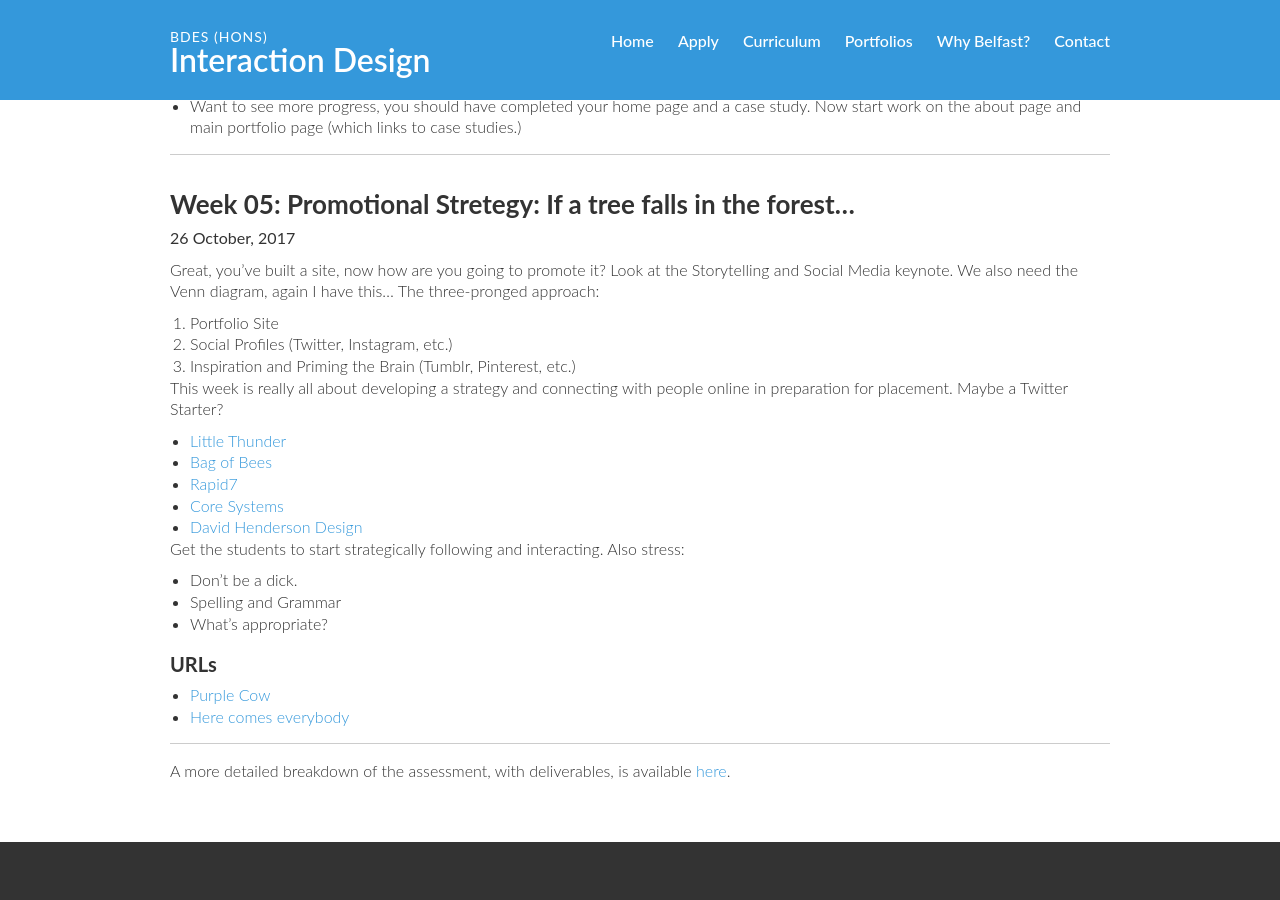
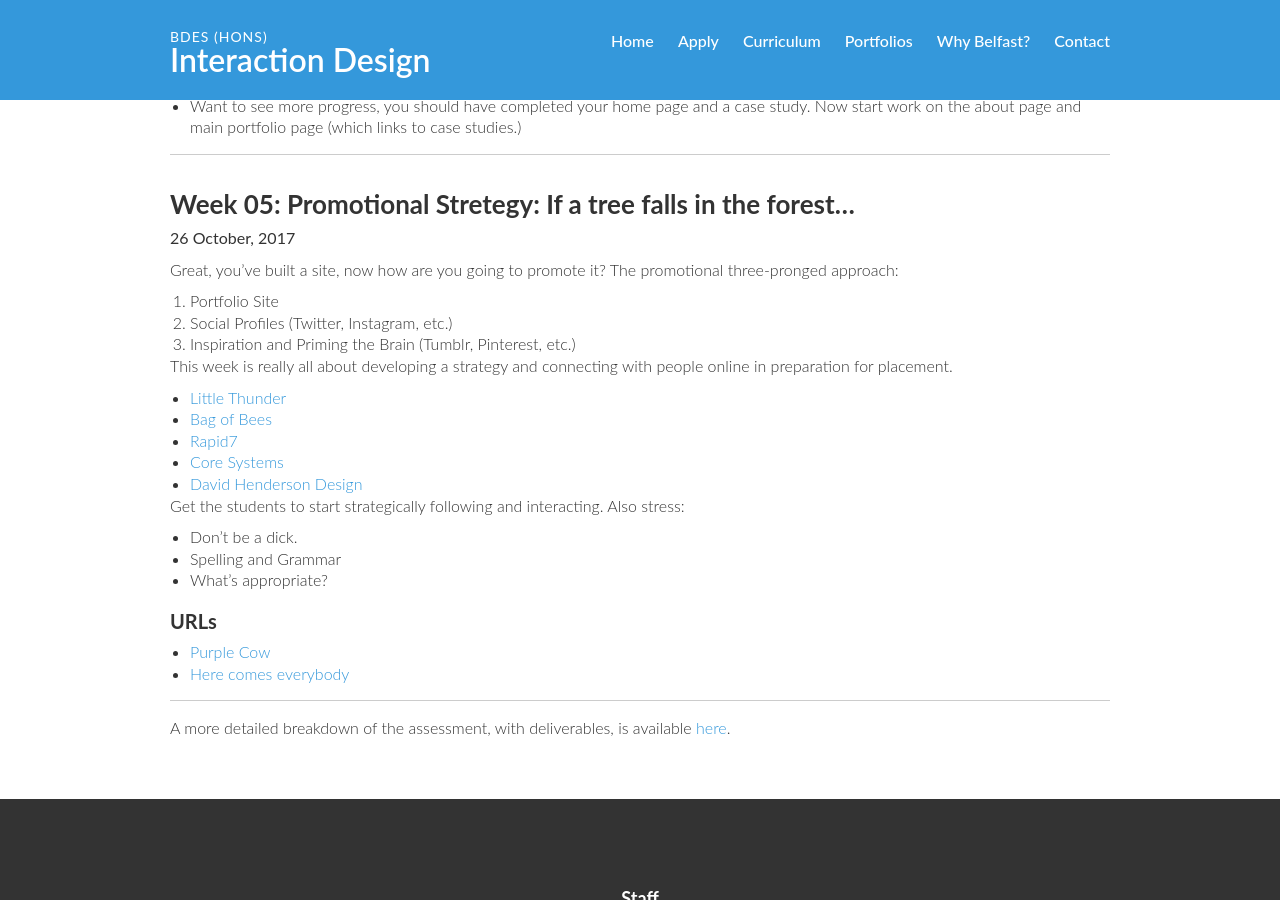
Before and after one commit to ixdbelfast/ixdbelfast.github.io, a Jekyll site: the page built from modules/IXD301/IXD301.md, in a window 1280 px wide and 900 px high, scrolled down 3447 px. Built offline with Jekyll 4.4.1, drawn with Linux system fonts in a browser that asks for light colours; our own code applies the rules of GitHub Pages for plain Markdown files.

Commit message:
week 05 des with content update

```diff
--- a/modules/IXD301/IXD301.md
+++ b/modules/IXD301/IXD301.md
@@ -160,13 +160,13 @@ Week 05: Promotional Stretegy:  If a tree falls in the forest…
 __26 October, 2017__
 
 
-Great, you've built a site, now how are you going to promote it? Look at the Storytelling and Social Media keynote.  We also need the Venn diagram, again I have this… The three-pronged approach:
+Great, you've built a site, now how are you going to promote it? The promotional three-pronged approach:
 
 1. Portfolio Site
 2. Social Profiles (Twitter, Instagram, etc.)
 3. Inspiration and Priming the Brain (Tumblr, Pinterest, etc.)
 
-This week is really all about developing a strategy and connecting with people online in preparation for placement. Maybe a Twitter Starter?
+This week is really all about developing a strategy and connecting with people online in preparation for placement.
 
 + [Little Thunder](https://twitter.com/littlethunderco?lang=en-gb)
 + [Bag of Bees](https://twitter.com/bagofbees?lang=en-gb)
```
